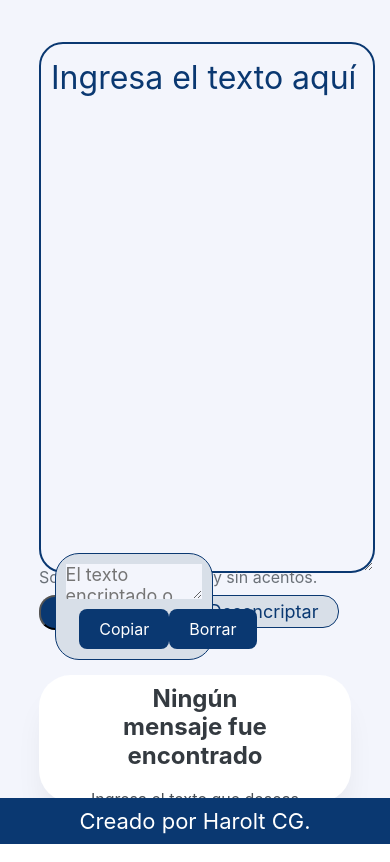
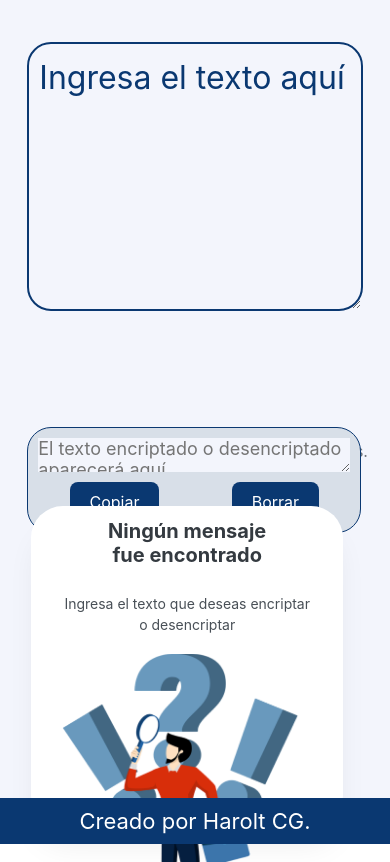
Before and after one commit to HaroltG/Encriptador-de-texto-, a plain HTML site: page index.html in a window 390 px wide. Drawn offline with nearby package versions, Linux system fonts and the light colour scheme.

Commit message:
ULTIMOS CAMBIOS DESDE LA WEB

```diff
--- a/styles.css
+++ b/styles.css
@@ -236,21 +236,32 @@
 @media (max-width: 57.5em) {
   .container {
     display: flex;
-    flex-direction: row;
+    flex-direction: column;
+    align-items: center;
+    justify-content: center;
   }
   .encriptar {
-    width: 100%;
+    width: 90%;
+    margin: 20px 0;
+  }
+
+  .cuadro-salida {
+    width: 80%;
+    left: 7%;
+    top: 15%;
+    height: 10%;
   }
   .texto {
     width: 80%;
-    height: 60%;
-    left: 10%;
+    height: 29%;
+    left: 7%;
     top: 5%;
+    margin-bottom: 10px;
   }
   .terminos {
     width: 80%;
-    left: 10%;
-    top: 67%;
+    left: 23%;
+    top: 52%;
   }
   .terminos p {
     font-size: 16px;
@@ -258,7 +269,10 @@
   .botones {
     width: 80%;
     left: 10%;
-    top: 70%;
+    top: 55%;
+    display: flex;
+    justify-content: space-around;
+    margin-bottom: 20px;
   }
   .btn-encriptar,
   .btn-desencriptar {
@@ -273,17 +287,29 @@
   }
   .encriptado {
     width: 80%;
-    height: 15%;
-    left: 10%;
-    top: 80%;
+    height: 38%;
+    left: 8%;
+    top: 60%;
   }
   .mensaje-encriptado {
     width: 100%;
-    top: 5%;
+    top: 3%;
+  }
+  .mensaje-encriptado h2 {
+    font-size: 20px; /* Ajusta el tamaño del texto para pantallas pequeñas */
+    margin-bottom: 10px;
+  }
+
+  .mensaje-encriptado p {
+    font-size: 14px; /* Ajusta el tamaño del texto para mejor lectura */
+    margin-bottom: 10px;
   }
   .encriptado img {
-    top: 0;
-    display: none;
-    visibility: hidden;
+    width: 100%; /* Hace que la imagen ocupe todo el ancho del contenedor */
+    height: auto; /* Mantiene la relación de aspecto de la imagen */
+    max-width: 100%; /* Asegura que no se desborde del contenedor */
+    display: block; /* Elimina cualquier espacio extra alrededor de la imagen */
+    margin: 0 auto; /* Centra la imagen horizontalmente */
+    margin-top: 100px;
   }
 }
```
